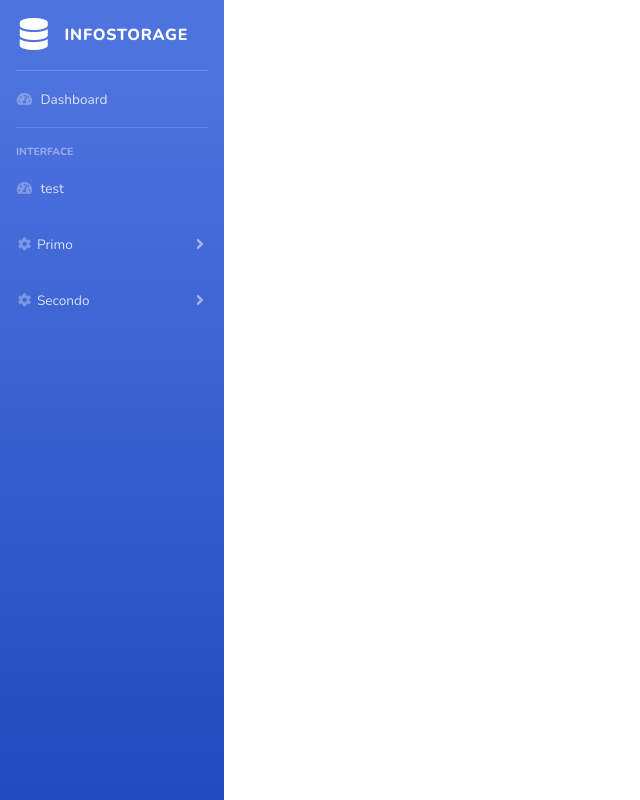
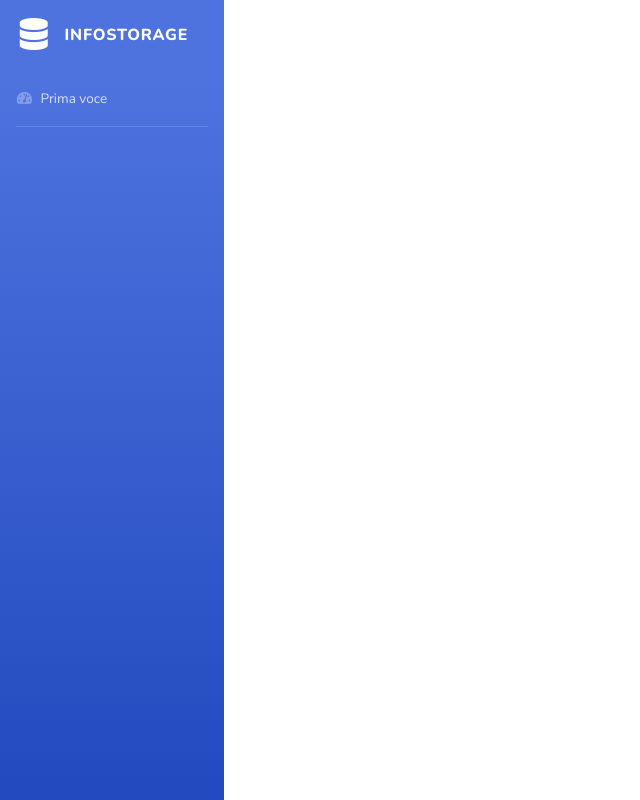
Before and after one commit to ran6195/infostorage, a React (Create React App) app: page / in a window 1280 px wide. Shown: the whole page, without its empty margins (0-640 px from the left). Built offline with nearby package versions, Linux system fonts and the light colour scheme.

Commit message:
costruzione della sidebar - 1

```diff
--- a/package.json
+++ b/package.json
@@ -5,6 +5,7 @@
   "dependencies": {
     "bootstrap": "^4.3.1",
     "jquery": "^3.4.1",
+    "lodash": "^4.17.15",
     "popper.js": "^1.15.0",
     "react": "^16.9.0",
     "react-dom": "^16.9.0",
--- a/src/App.js
+++ b/src/App.js
@@ -8,30 +8,16 @@ import Sidebar from './components/sidebar/Sidebar'
 
 class App extends React.Component {
 
+
   render() {
 
     return (
-      <Sidebar />
+      <Sidebar brand={ this.props.sidebar.brand } voci={ this.props.sidebar.voci }/>
     )
   }
 }
 
 
-const sidebar = {
-  brand : {
-    titolo : 'infostorage' ,
-    icona : 'fas fa-database'
-  } ,
-  voci : [
-    { tipo: 'singola' , titolo: 'Prima voce'} ,
-    { tipo: 'divider' } ,
-    { tipo: 'heading' , titolo: 'interface' } ,
-    { tipo: 'menu' , titolo: 'components' , voci: [
-      { tipo: 'heading' , titolo: 'custom components' } ,
-      { tipo: 'singola' , titolo: 'Buttons'} ,
-      { tipo: 'singola' , titolo: 'Cards'}
-    ] }
-  ]
-}
+
 
 export default App;
--- a/src/components/sidebar/Brand.js
+++ b/src/components/sidebar/Brand.js
@@ -4,9 +4,9 @@ function Brand( props ) {
     return (
         <a className="sidebar-brand d-flex align-items-center justify-content-center" href="index.html">
             <div className="sidebar-brand-icon">
-                <i className="fas fa-database"></i>
+                <i className={ props.icona }></i>
             </div>
-            <div className="sidebar-brand-text mx-3">{ props.brand }</div>
+            <div className="sidebar-brand-text mx-3">{ props.titolo }</div>
         </a>
     )
 }
--- a/src/components/sidebar/ItemCollapsible.js
+++ b/src/components/sidebar/ItemCollapsible.js
@@ -37,7 +37,7 @@ class ItemCollapsible extends React.Component {
     }
 
     render() {
-        console.log( this.props )
+        //console.log( this.props )
         return (
             <li className="nav-item">
                 <a onClick={ this.handleClick } className="nav-link collapsed" href="index.html" data-toggle="collapse" data-target={ this.props.idCollapse } aria-expanded="true" aria-controls="collapseTwo">
--- a/src/components/sidebar/Sidebar.js
+++ b/src/components/sidebar/Sidebar.js
@@ -4,21 +4,49 @@ import Divider from './Divider'
 import Item from './Item'
 import Heading from './Heading'
 import ItemCollapsible from './ItemCollapsible'
+import _ from 'lodash'
 
 
 class Sidebar extends React.Component {
 
+
+
     render() {
+
+        let test1 = <Divider margin="true" key="0"/>
+        let test2 = <Item link="#" icona="fas fa-fw fa-tachometer-alt" voce="Dashboard" key="1"/>
+        let testArray = [ test1 , test2 ]
+
+        let voci = []
+        let k = 0
+
+        _.each( this.props.voci , voce => {
+            console.log( voce )
+            switch( voce.tipo ) {
+                case "singola":
+                    voci.push(
+                        <Item link="#" icona="fas fa-fw fa-tachometer-alt" voce={ voce.titolo } key={ k++ }/>
+                    )
+                break;
+
+                case "divider":
+                    voci.push(
+                        <Divider margin={ voce.margin } key={ k++ }/>
+                    )
+                break;
+
+                default:
+            }
+        })
+
+        console.log( voci )
+
         return (
             <ul className="navbar-nav bg-gradient-primary sidebar sidebar-dark accordion" id="accordionSidebar">
-                <Brand brand="infostorage" />
-                <Divider margin="true" />
-                <Item link="#" icona="fas fa-fw fa-tachometer-alt" voce="Dashboard"/>
-                <Divider />
-                <Heading titolo="Interface" />
-                <Item link="#" icona="fas fa-fw fa-tachometer-alt" voce="test" />
-                <ItemCollapsible idCollapse="uno" titolo="Primo" titoloCollapse="Sotto menu 1" />
-                <ItemCollapsible idCollapse="due" titolo="Secondo" titoloCollapse="Sotto menu 2" />
+                <Brand titolo={ this.props.brand.titolo } icona={ this.props.brand.icona }/>
+                {
+                    _.each( voci , v => v )
+                }
             </ul>
         )
     }
--- a/src/index.js
+++ b/src/index.js
@@ -11,7 +11,7 @@ const sidebar = {
     } ,
     voci : [
       { tipo: 'singola' , titolo: 'Prima voce'} ,
-      { tipo: 'divider' } ,
+      { tipo: 'divider' , margin: true } ,
       { tipo: 'heading' , titolo: 'interface' } ,
       { tipo: 'menu' , titolo: 'components' , voci: [
         { tipo: 'heading' , titolo: 'custom components' } ,
```
